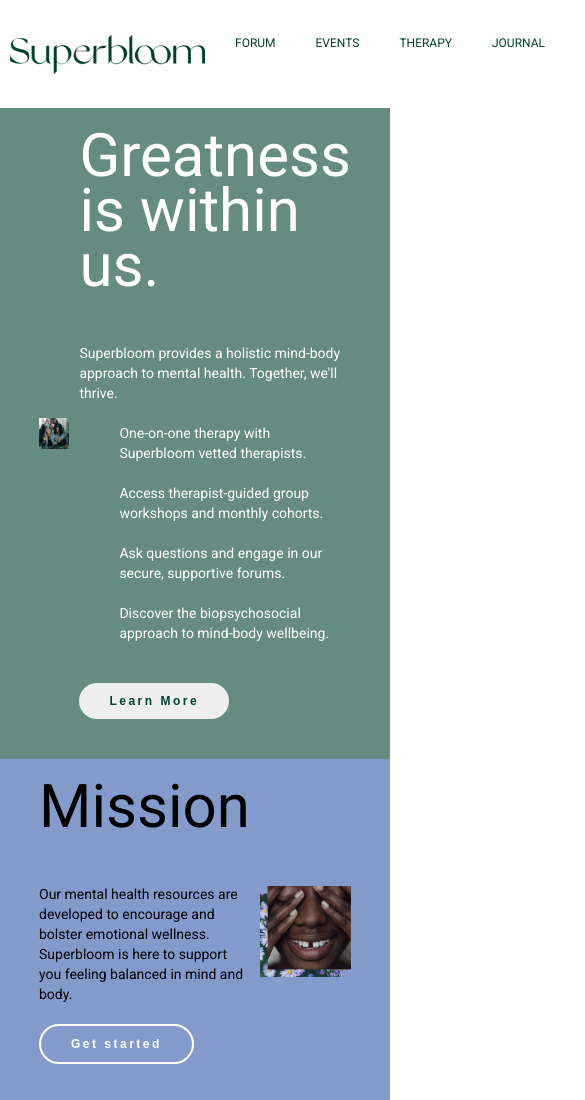
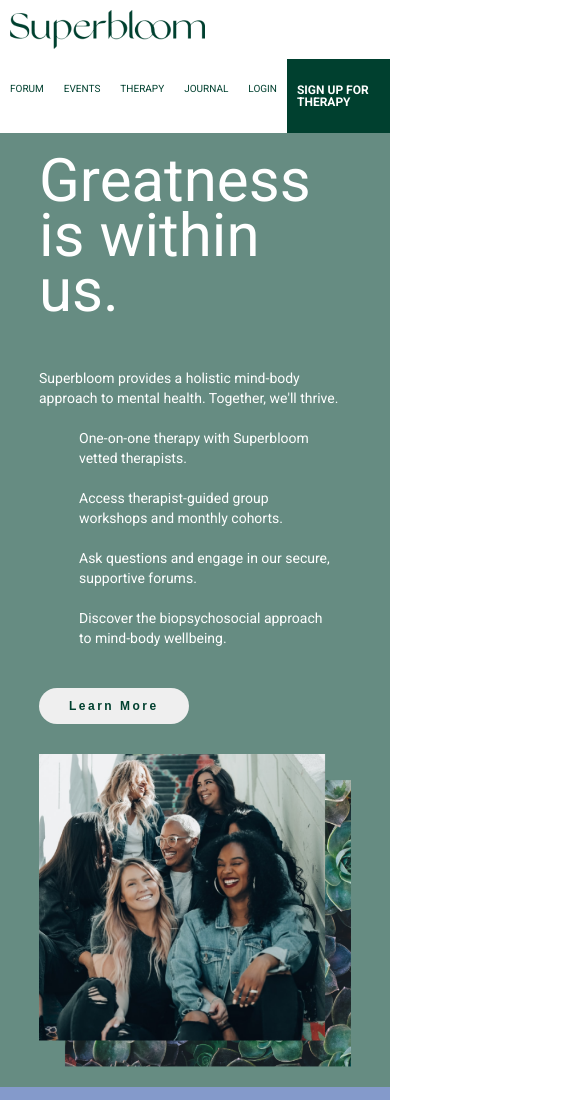
Before and after one commit to pozhestim/sitee, a plain HTML site: page index.html in a window 390 px wide. Shown: the top 1100 px of the page, 585 px wide, since content can reach past the window. Drawn offline with Linux system fonts and the light colour scheme.

Commit message:
Update style.css

```diff
--- a/style.css
+++ b/style.css
@@ -32,6 +32,8 @@ body {
 }
 
 .nav_links {
+	height: 100%;
+	align-items: stretch;
 	display: flex;
 	list-style: none;
 	justify-content: flex-end;
@@ -58,9 +60,6 @@ body {
 
 
 
-
-
-.main {}
 
 .article_with_image {
 	display: grid;
@@ -145,6 +144,7 @@ body {
 
 .teeth_article {
 	background-color: var(--light-blue);
+	color: white;
 }
 
 .teeth_article .general_info_article_button {
@@ -293,3 +293,44 @@ body {
 .contacts {
 	grid-column: 3;
 }
+
+@media screen and (max-width:850px) {
+	.nav_header {
+		flex-wrap: wrap;
+	}
+
+	.link {
+		padding: 2.5rem 1rem;
+		font-size: 1rem;
+		line-height: 1rem;
+	}
+
+	.active_link {
+		font-size: 1.2rem;
+		font-weight: 700;
+		line-height: 1.2rem;
+	}
+}
+
+@media screen and (max-width:450px) {
+	.article_with_image {
+		grid-template-columns: 1fr;
+	}
+
+	.article_with_image_text {
+		grid-column: 1;
+	}
+
+	.article_with_image_image {
+		grid-row: 2;
+	}
+
+	.article_with_image:nth-child(even) .article_with_image_image {
+		grid-column: 1;
+	}
+
+	.article_with_image:nth-child(even) .article_with_image_text {
+		grid-column: 1;
+	}
+
+}
```
